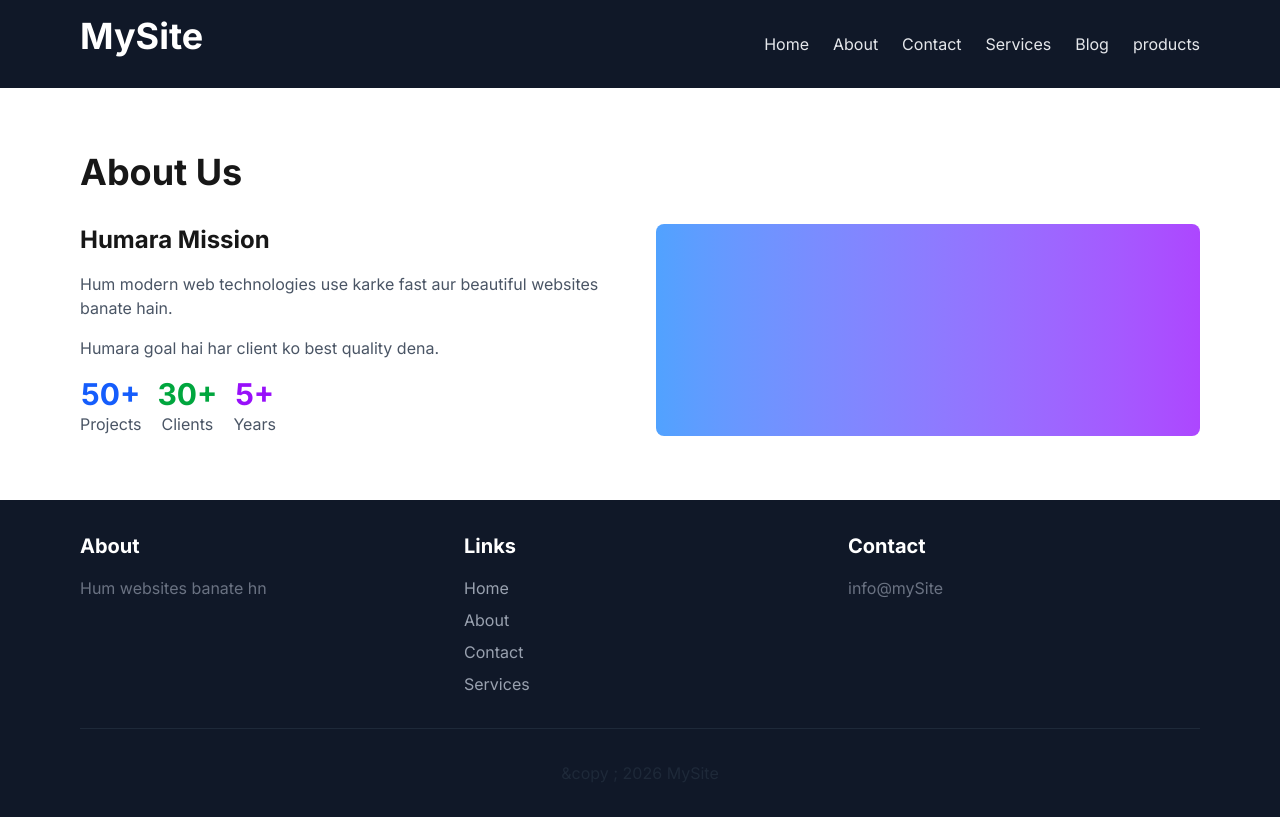
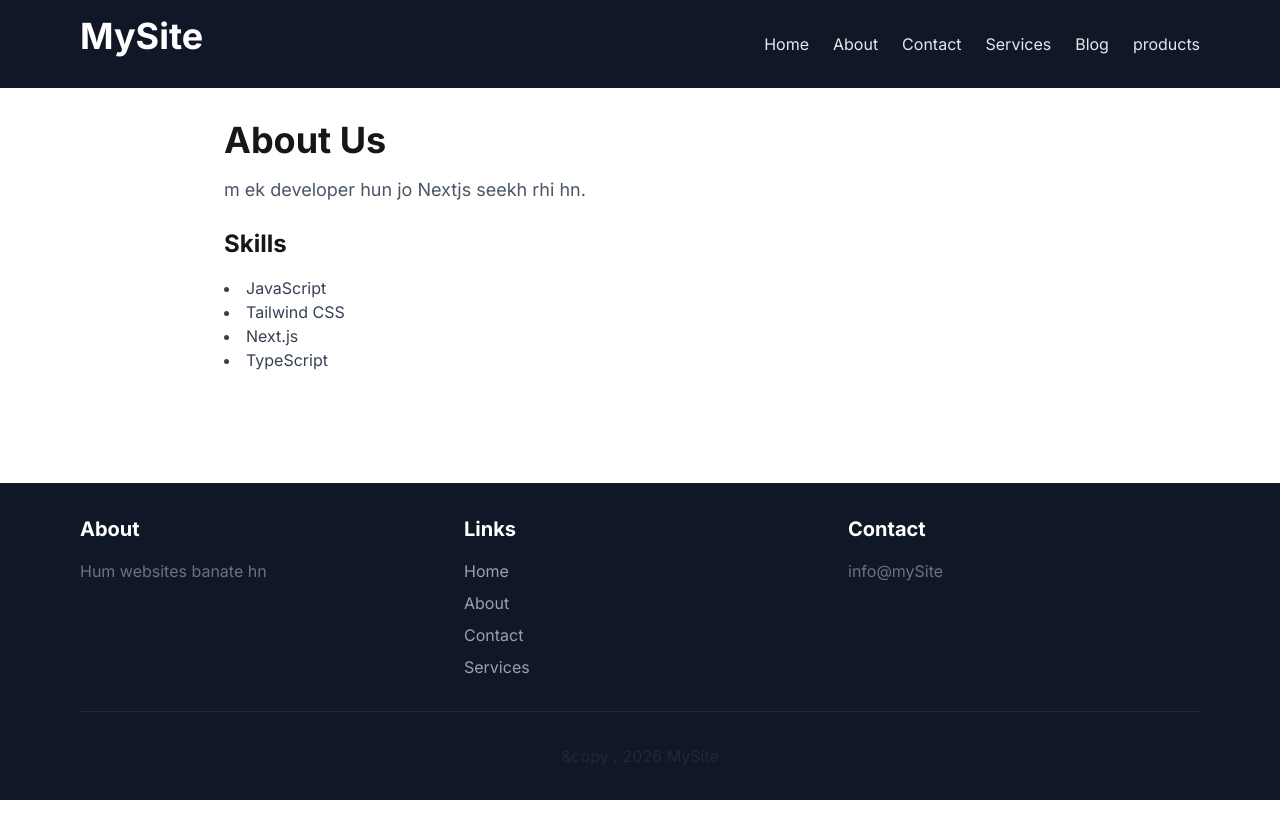
Before and after one commit to MahrooshNaeemAnwar/learning-Nextjs, a Next.js app in the folder my-first-next-app/: page /about in a window 1280 px wide. Built offline with nearby package versions, Linux system fonts and the light colour scheme.

Commit message:
Day06 Problem 1: Static Content About Page

```diff
--- a/my-first-next-app/app/about/page.tsx
+++ b/my-first-next-app/app/about/page.tsx
@@ -1,39 +1,16 @@
 export default function About() {
+  const skills=["JavaScript","Tailwind CSS","Next.js","TypeScript"];
   return (
-    <div className="max-w-6xl mx-auto px-4 py-16">
-      <h1 className="text-4xl font-bold mb-8">About Us</h1>
+    <div className="max-w-4xl mx-auto p-8">
+      <h1 className="text-4xl font-bold mb-4">About Us</h1>
+      <p className="text-lg text-gray-600 mb-6">m ek developer hun jo Nextjs seekh rhi hn.  </p>
+        <h2 className="text-2xl font-bold mb-4">Skills</h2>
+          <ul className="list-disc list-inside">
+          {skills.map((skill,index)=>(
+            <li key={index}  className="text-gray-700">{skill}</li>
 
-      <div className="grid grid-cols-1 md:grid-cols-2 gap-8">
-        {/* Left - Content */}
-        <div>
-          <h2 className="text-2xl font-bold mb-4">Humara Mission</h2>
-          <p className="text-gray-600 mb-4">
-            Hum modern web technologies use karke fast aur beautiful websites banate hain.
-          </p>
-          <p className="text-gray-600 mb-4">
-            Humara goal hai har client ko best quality dena.
-          </p>
-          <div className="flex gap-4">
-            <div className="text-center">
-              <div className="text-3xl font-bold text-blue-600">50+</div>
-              <div className="text-gray-600">Projects</div>
-            </div>
-            <div className="text-center">
-              <div className="text-3xl font-bold text-green-600">30+</div>
-              <div className="text-gray-600">Clients</div>
-            </div>
-            <div className="text-center">
-              <div className="text-3xl font-bold text-purple-600">5+</div>
-              <div className="text-gray-600">Years</div>
-            </div>
+          ))}
+          </ul>
           </div>
-        </div>
-
-        {/* Right - Image Placeholder */}
-        <div className="bg-gradient-to-r from-blue-400 to-purple-500 rounded-lg h-64 md:h-auto">
-          {/* Image placeholder */}
-        </div>
-      </div>
-    </div>
   );
 }
```
